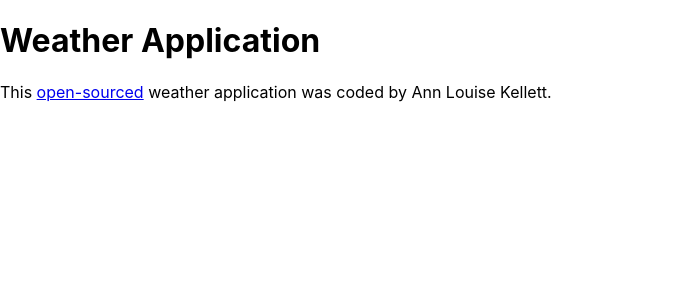
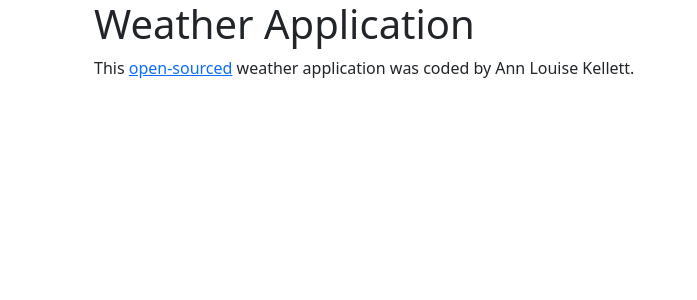
Before and after one commit to alkellett87/react-weather-application, a React (Create React App) app: page / in a window 1280 px wide. Shown: the top 300 px of the page, without its empty margins (0-697 px from the left). Built offline with nearby package versions, Linux system fonts and the light colour scheme.

Commit message:
Added Bootstrap

```diff
--- a/package.json
+++ b/package.json
@@ -6,6 +6,7 @@
     "@testing-library/jest-dom": "^5.12.0",
     "@testing-library/react": "^11.2.7",
     "@testing-library/user-event": "^12.8.3",
+    "bootstrap": "^5.0.1",
     "react": "^17.0.2",
     "react-dom": "^17.0.2",
     "react-scripts": "4.0.3",
--- a/public/index.html
+++ b/public/index.html
@@ -17,6 +17,9 @@
   </head>
   <body>
     <noscript>You need to enable JavaScript to run this app.</noscript>
+   <div class="container">
+     <div id="root"></div>
+   </div>
     <div id="root"></div>
   </body>
 </html>
--- a/src/App.js
+++ b/src/App.js
@@ -3,7 +3,10 @@
 
 export default function App() {
   return <div className="App">
+    <div className="container">
+
       <h1> Weather Application </h1>
+
       <footer>
         This{" "}
         <a href="https://github.com/alkellett87/react-weather-application" target="_blank">
@@ -11,6 +14,7 @@
         </a>
        {" "} weather application was coded by Ann Louise Kellett.
       </footer>
+      </div>
     </div>
   ;
 }
--- a/src/index.js
+++ b/src/index.js
@@ -1,6 +1,7 @@
 import React from 'react';
 import ReactDOM from 'react-dom';
 import './index.css';
+import 'bootstrap/dist/css/bootstrap.css';
 import App from './App';
 import reportWebVitals from './reportWebVitals';
 
```
Also changed, not shown: 1 other file (tests, documents, lock files or other folders).
